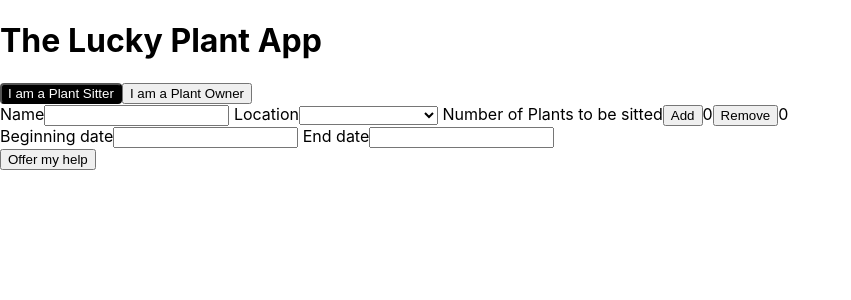
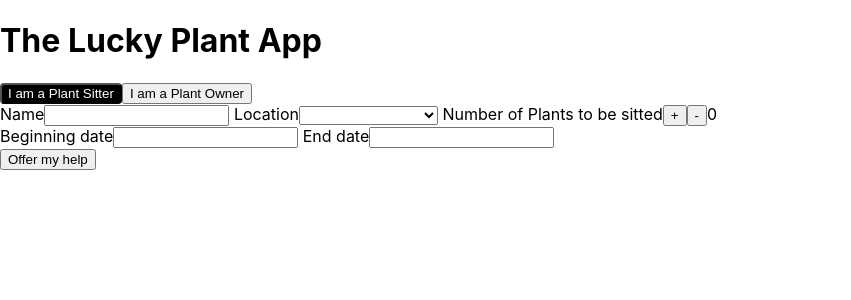
Before and after one commit to juliestamenic/julie-mvp, a React (Create React App) app: page / in a window 1280 px wide. Shown: the top 300 px of the page, without its empty margins (0-851 px from the left). Built offline with nearby package versions, Linux system fonts and the light colour scheme.

Commit message:
Button Plants added + and - working

```diff
--- a/src/components/BasicFormInfo.js
+++ b/src/components/BasicFormInfo.js
@@ -33,12 +33,8 @@ const BasicInfoForm = ({name, handleChange, location , addPlant, plants, removeP
 
 
          <label> Number of Plants to be sitted
-            <button onClick={addPlant}> Add </button>
-            {plants}
-          </label>
-
-          <label>
-            <button onClick={removePlant}> Remove </button>
+            <button onClick={addPlant}> + </button>
+            <button onClick={removePlant}> - </button>
             {plants}
           </label>
           </div>
--- a/src/components/PlantSitterForm.js
+++ b/src/components/PlantSitterForm.js
@@ -33,7 +33,7 @@ function PlantSitterForm()  {
  //Plant counter
   const addPlant = (event) => {
     event.preventDefault()
-    setPlantsSitter(plantsSitter +5)
+    setPlantsSitter(plantsSitter +1)
   }
 
   const removePlant = (event) => {
```
